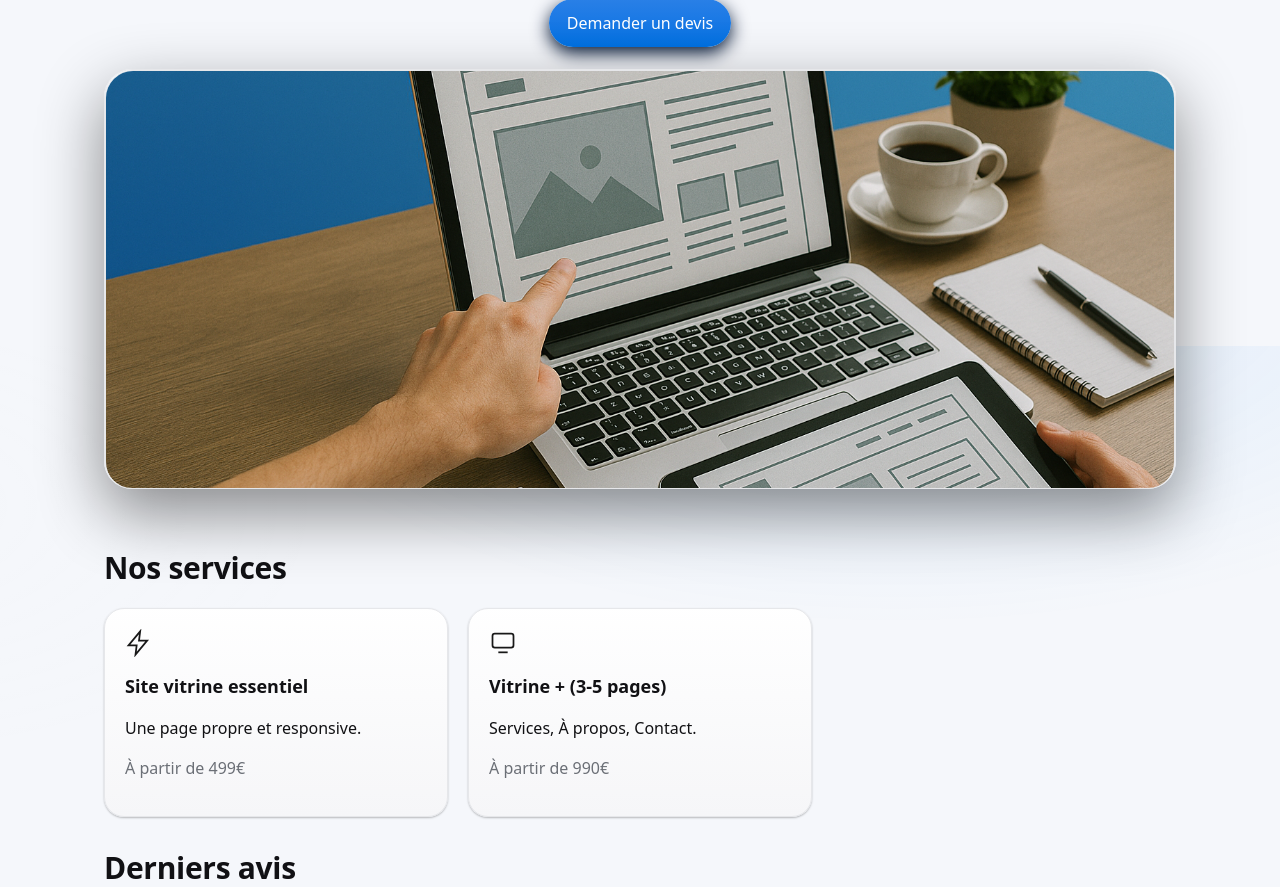
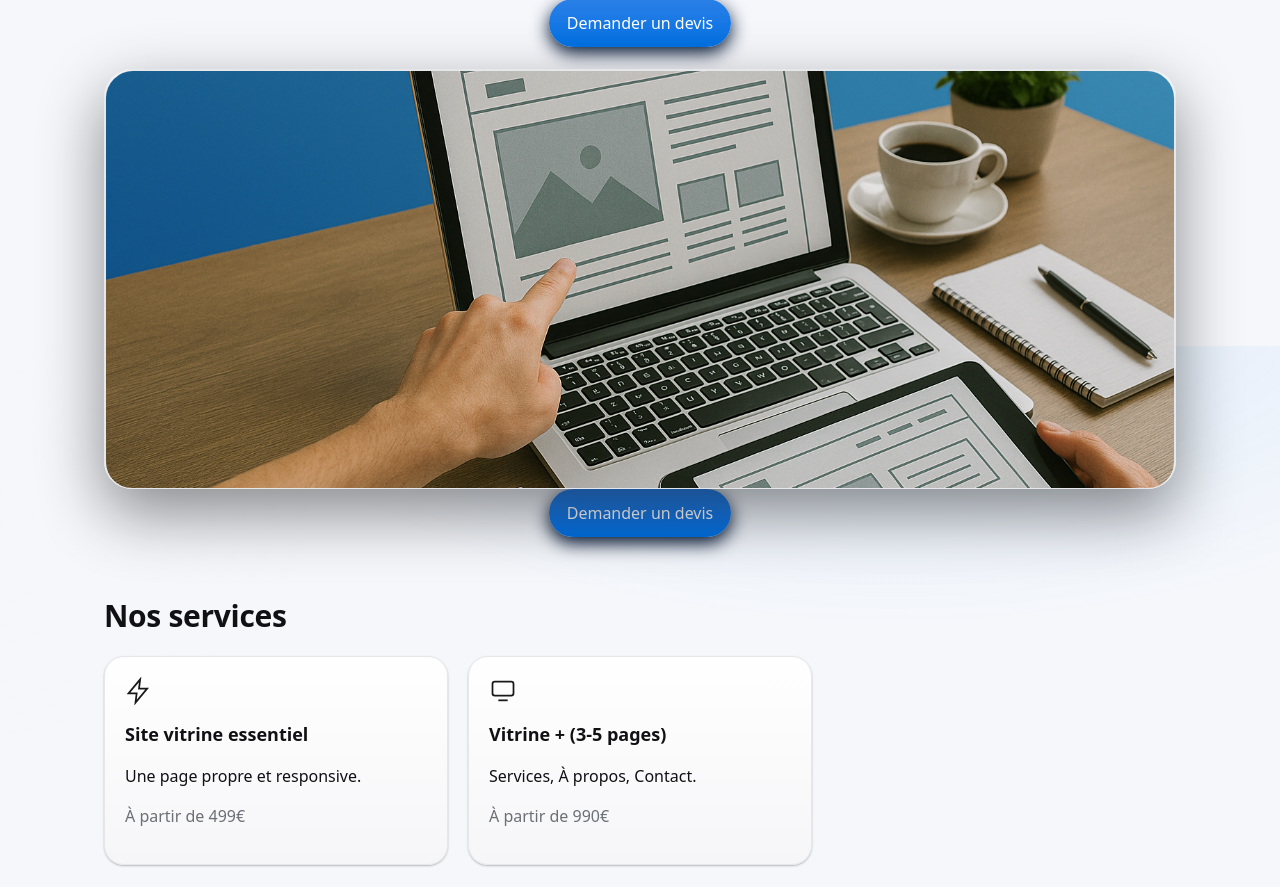
Before and after one commit to LouedLE/LEA, a PHP site: page /index.php in a window 1280 px wide. Shown: the part 454-1341 px from the top of the page. Run offline with PHP 8.4, Linux system fonts and the light colour scheme; data comes from the database, SQL or seed files in the repository.

Commit message:
Add files via upload

```diff
--- a/index.php
+++ b/index.php
@@ -166,6 +166,7 @@ $reviews  = db()->query("SELECT * FROM reviews ORDER BY created_at DESC LIMIT 20
     <!-- Calque 3 (rapide) -->
     <div class="px-layer px-l3"></div>
     <img src="assets/images/hero.png" alt="Présentation LEA Web Creation" class="hero-img"></div>
+    <a class="btn" href="?page=contact" onclick="gtag('event','select_content',{content_type:'cta',item_id:'hero_devis'});">Demander un devis</a>
   </section>
 
   <section class="section">
@@ -235,6 +236,9 @@ $reviews  = db()->query("SELECT * FROM reviews ORDER BY created_at DESC LIMIT 20
     </label>
     <button class="btn">Envoyer</button>
   </form>
+
+  <!-- dans index.php, après l'ouverture du <form> de contact -->
+<form method="post" class="form" data-reveal onsubmit="gtag('event','generate_lead',{event_category:'contact',event_label:'devis'});">
 
 <?php elseif ($page === 'reviews'): ?>
   <h1>Vos avis</h1>
```
